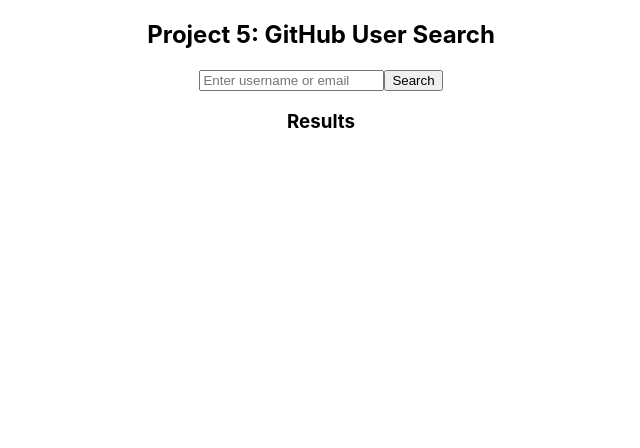
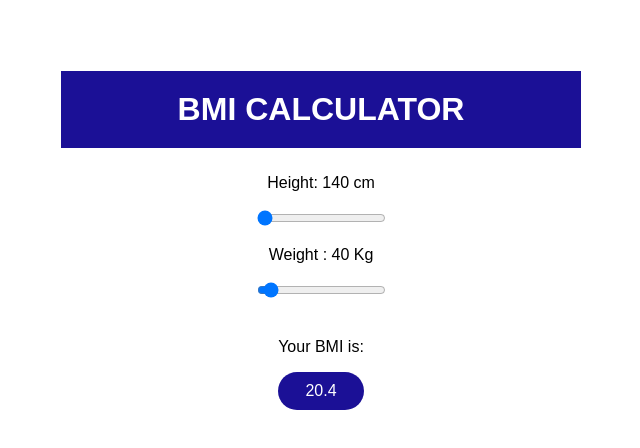
Before and after one commit to Deeptrootech/ReactJs, a React (Create React App) app: page / in a window 1280 px wide. Shown: the top 448 px of the page, without its empty margins (319-959 px from the left). Built offline with nearby package versions, Linux system fonts and the light colour scheme.

Commit message:
[ADD] -- BMI calculator

```diff
--- a/src/App.js
+++ b/src/App.js
@@ -1,10 +1,10 @@
 import "./App.css";
-import GitSearch from "./components/GitSearch";
+import BmiCalculator from "./components/BmiCalculator";
 
 function App() {
   return (
     <div className='App'>
-    <GitSearch />
+    <BmiCalculator />
     </div>
   );
 }
--- /dev/null
+++ b/src/BMICss.css
@@ -0,0 +1,43 @@
+.container {
+font-family: Arial, Helvetica, sans-serif;
+text-align: center;
+display: flex;
+flex-direction: column;
+align-items: center;
+background-color: #ffffff;
+width: 90vw;
+max-width: 500px;
+margin: 0 auto;
+margin-top: 50px;
+padding-bottom: 20px;
+}
+
+h1{
+  background-color: #1b1096;
+  color: white;
+  width: 100%;
+  margin-bottom: 10px;
+  font-size: 2rem;
+  padding: 20px 10px;
+}
+
+.slider-output {
+  text-align: left;
+  margin-top: 10px;
+}
+
+.input-section {
+    width: 70%;
+}
+
+.output-section {
+  margin-top: 20px;
+}
+
+.output {
+  padding: 10px 5px;
+  border-radius: 9999px;
+  background-color: #1b1096;
+  color: white;
+  margin-top: 10px;
+}
--- /dev/null
+++ b/src/components/BmiCalculator.js
@@ -0,0 +1,36 @@
+import React, { useMemo, useState } from "react";
+import "../BMICss.css";
+
+function BmiCalculator() {
+  const [height, setHeight] = useState(140);
+  const [weight, setWeight] = useState(40);
+
+  const ChangeHeight = (event) => {
+    setHeight(event.target.value);
+  };
+  const ChangeWeight = (event) => {
+    setWeight(event.target.value);
+  };
+  const output = useMemo(() => {
+    const calculatedHeight = height / 100;
+    return (weight / (calculatedHeight * calculatedHeight)).toFixed(1);
+  }, [weight, height]);
+
+  return (
+    <div className='container'>
+      <h1>BMI CALCULATOR</h1>
+      <div className='input-section'>
+        <p className=".slider-output">Height: {height} cm </p>
+        <input type='range' onChange={ChangeHeight} min={140} max={220} />
+        <p className=".slider-output">Weight : {weight} Kg </p>
+        <input type='range' onChange={ChangeWeight} min={40} max={220} />
+      </div>
+      <div className="output-section">
+        <p>Your BMI is: </p>
+        <p className="output">{output}</p>
+      </div>
+    </div>
+  );
+}
+
+export default BmiCalculator;
--- a/src/components/GitSearch.js
+++ /dev/null
@@ -1,73 +0,0 @@
-import { useState } from "react";
-import axios from 'axios'
-
-
-const API_URL = "https://api.github.com";
-
-async function fetchResults(query) {
-  try {
-    const axios_response = await axios.get(`${API_URL}/search/users?q=${query}`)
-    return axios_response.data.items
-  } catch (e) {
-    throw new Error(e);
-  }
-}
-
-export default function GitSearch() {
-  const [results, setResults] = useState([]);
-
-  async function onSearchSubmit(event) {
-    event.preventDefault();
-    const results = await fetchResults(event.target.nametext.value);
-    setResults(results);
-  }
-
-  return (
-    <div className="app">
-      <main className="main">
-        <h2>Project 5: GitHub User Search</h2>
-        <Form
-          onSubmit={onSearchSubmit}
-        />
-        <h3>Results</h3>
-        <div id="results">
-          <div>
-            {results.map((user) => (
-              <User
-                key={user.login}
-                avatar={user.avatar_url}
-                url={user.html_url}
-                username={user.login}
-              />
-            ))}
-          </div>
-        </div>
-      </main>
-    </div>
-  );
-}
-
-function User({ avatar, url, username }) {
-  return (
-    <div className="user">
-      <img src={avatar} alt="Profile" width="50" height="50" />
-      <a href={url} target="_blank" rel="noopener noreferrer">
-        {username}
-      </a>
-    </div>
-  );
-}
-
-function Form({ onSubmit }) {
-  return (
-    <form className="search-form" onSubmit={onSubmit}>
-      <input
-        id="search"
-        type="text"
-        placeholder="Enter username or email"
-        name="nametext"
-      />
-      <button type="submit">Search</button>
-    </form>
-  );
-}
```
